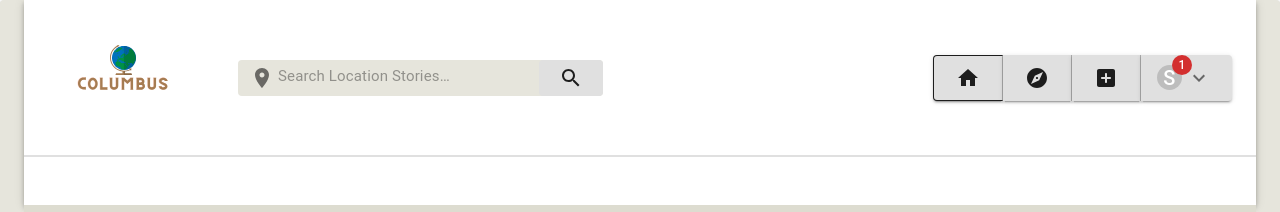
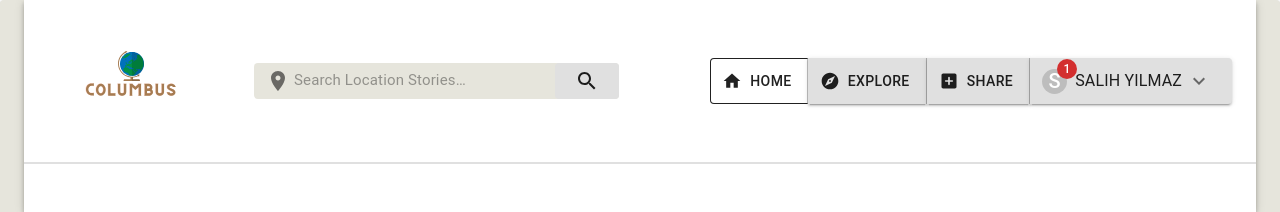
Before and after one commit to bounswe/2021SpringGroup7, a React (Create React App) app in the folder Columbus/frontend/: page /Home in a window 1280 px wide. Shown: the top 212 px of the page. Built offline with nearby package versions, Linux system fonts and the light colour scheme; sample sign-in values are in the browser's storage.

Commit message:
add text to nav buttons

```diff
--- a/Columbus/frontend/src/components/Header/Header.js
+++ b/Columbus/frontend/src/components/Header/Header.js
@@ -4,7 +4,7 @@ import PropTypes from "prop-types";
 import columbusLogo from '../../columbus-logo.svg';
 
 import { makeStyles, styled } from "@material-ui/core/styles";
-import { AppBar, Box, InputBase, Toolbar, Button, ButtonGroup, Link } from "@material-ui/core";
+import { AppBar, Box, InputBase, Toolbar, Button, ButtonGroup, Link, Typography } from "@material-ui/core";
 
 import IconButton from '@mui/material/IconButton';
 import Badge from '@mui/material/Badge';
@@ -193,9 +193,12 @@ const renderMenu = (
       <Toolbar className={classes.toolbar}>
 
         <Link
-            href={`/`}
+            href={`/Home`}
           >
-        <img src={columbusLogo} className={classes.logo} alt="logo" />
+            <Button>
+              <img src={columbusLogo} className={classes.logo} alt="logo" />
+            </Button>
+
         </Link>
 
          <Search>
@@ -224,39 +227,40 @@ const renderMenu = (
         <ButtonGroup variant="text">
           <Tooltip title="Home Page" arrow>
             <Button
-              variant="contained"
-              size="large"
+              variant="outlined"
+              size="medium"
               aria-label="home page of the current user"
               color="default"
               edge="start"
               href="/"
               className={classes.navigationButtons}
-            >
-              <HomeIcon />
+              startIcon={<HomeIcon />}>
+              Home
             </Button>
           </Tooltip>
 
           <Tooltip title="Explore" arrow>
             <Button
               variant="contained"
-              size="large"
+              size="medium"
               aria-label="explore"
               color="default"
               href="/"
-            >
-              <ExploreIcon />
+              startIcon={<ExploreIcon />}>
+              Explore
             </Button>
           </Tooltip>
 
           <Tooltip title="Add Story" arrow>
             <Button
               variant="contained"
-              size="large"
+              size="medium"
               aria-label="explore"
               color="default"
               href="/"
+              startIcon={<AddBoxRoundedIcon />}
             >
-              <AddBoxRoundedIcon />
+              Share
             </Button>
           </Tooltip>
 
@@ -265,14 +269,12 @@ const renderMenu = (
             color="default"
             variant="contained"
             onClick={handleProfileMenuOpen}
+            startIcon={ <Badge badgeContent={1} color="error">
+                              <Avatar sx={{ width: 25, height: 25 }}>S</Avatar>
+                        </Badge>}
             >
 
-              <Badge badgeContent={1} color="error">
-                <Tooltip title="Salih Yılmaz" arrow>
-                  <Avatar sx={{ width: 25, height: 25 }}>S</Avatar>
-                </Tooltip>
-              </Badge>
-
+              <Typography>Salih Yılmaz</Typography>
               <IconButton
               size="small"
               aria-label="account of current user"
```
